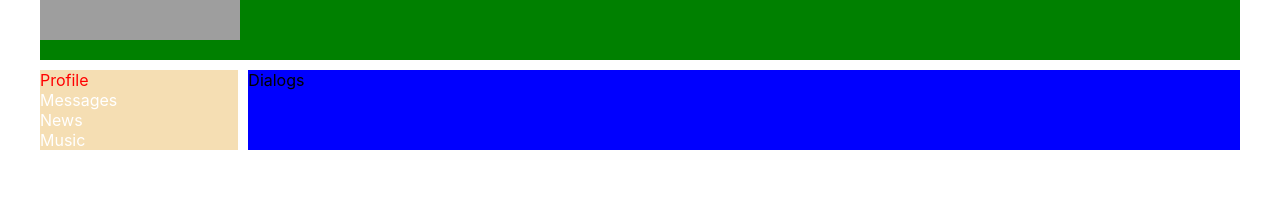
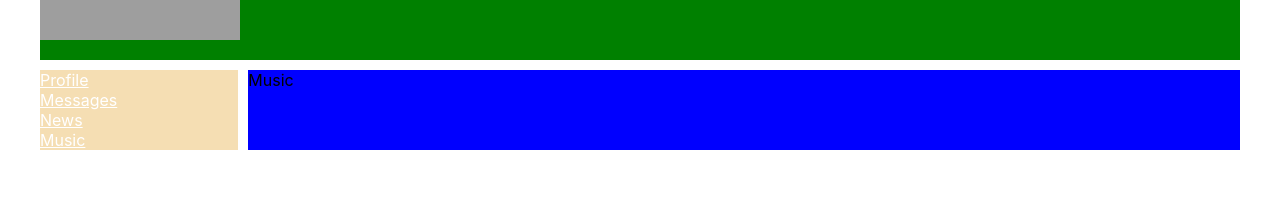
Before and after one commit to IvanShirykhalov/SocialNetwork, a React (Create React App) app: page /music in a window 1280 px wide. Shown: the top 200 px of the page. Built offline with nearby package versions, Linux system fonts and the light colour scheme; grey boxes are pictures that could not be loaded.

Commit message:
react-router-dom

```diff
--- a/src/App.tsx
+++ b/src/App.tsx
@@ -5,19 +5,26 @@
 import {Profile} from "./components/Profile/Profile";
 import {Footer} from "./components/Footer/Footer";
 import {Dialogs} from "./components/Dialogs/Dialogs";
+import {BrowserRouter, Route} from "react-router-dom";
+import {Music} from "./components/Music/Music";
+import {News} from "./components/News/News";
 
 function App() {
     return (
+        <BrowserRouter>
             <div className={'app-wrapper'}>
                 <Header/>
                 <Navbar/>
                 <div className={'app-wrapper-content'}>
-                {/*<Profile/>*/}
-                <Dialogs/>
+                    <Route component={Profile} path={'/profile'}/>
+                    <Route component={Dialogs} path={'/dialogs'}/>
+                    <Route component={Music} path={'/music'}/>
+                    <Route component={News} path={'/news'}/>
                 </div>
 
                 {/*<Footer/>*/}
             </div>
+        </BrowserRouter>
     );
 }
 
--- /dev/null
+++ b/src/components/Music/Music.tsx
@@ -0,0 +1,9 @@
+import React from 'react';
+
+export const Music = () => {
+    return (
+        <div>
+            Music
+        </div>
+    );
+};
--- a/src/components/Navbar/Navbar.tsx
+++ b/src/components/Navbar/Navbar.tsx
@@ -4,10 +4,10 @@
 export const Navbar = () => {
     return (
         <div className={s.nav}>
-            <div><a className={`${s.item} ${s.active}`}>Profile</a></div>
-            <div><a className={s.item}>Messages</a></div>
-            <div><a className={s.item}>News</a></div>
-            <div><a className={s.item}>Music</a></div>
+            <div><a className={s.item} href={'/profile'}>Profile</a></div>
+            <div><a className={s.item} href={'/dialogs'}>Messages</a></div>
+            <div><a className={s.item} href={'/news'}>News</a></div>
+            <div><a className={s.item} href={'/music'}>Music</a></div>
         </div>
     );
 };
--- /dev/null
+++ b/src/components/News/News.tsx
@@ -0,0 +1,9 @@
+import React from 'react';
+
+export const News = () => {
+    return (
+        <div>
+            News
+        </div>
+    );
+};
```
Also changed, not shown: src/components/Music/Music.module.css (added), src/components/News/News.module.css (added). Lines whose indentation alone changed are shown as unchanged.
